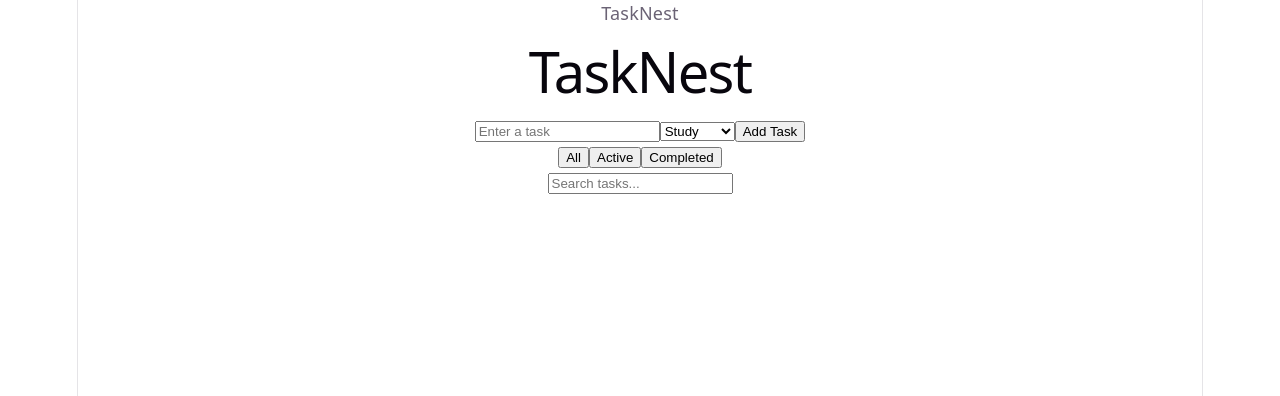
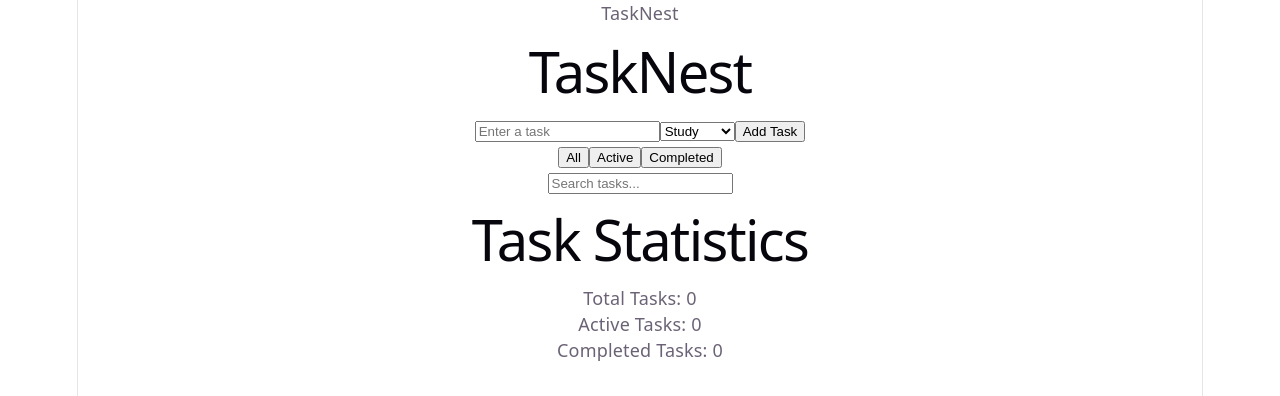
Before and after one commit to alinakhan9076/tasknest-react, a React (Vite) app: page / in a window 1280 px wide. Shown: the top 396 px of the page. Built offline with nearby package versions, Linux system fonts and the light colour scheme.

Commit message:
Connect StatsPage with tasks

```diff
--- a/src/App.jsx
+++ b/src/App.jsx
@@ -1,13 +1,32 @@
+import { useEffect, useState } from "react";
 import Navbar from "./components/Navbar"
 import HomePage from "./pages/HomePage";
+import StatsPage from "./pages/StatsPage";
 
 function App(){
-  return(
-  <>
+  const [tasks, setTasks] = useState(() => {
+    const savedTasks = localStorage.getItem("tasks");
+
+    if (savedTasks) {
+      return JSON.parse(savedTasks);
+    }
+    return [];
+  });
+
+  useEffect(() => {
+    localStorage.setItem("tasks", JSON.stringify(tasks));
+  }, [tasks]);
+
+  return (
+    <>
+
     <Navbar title="TaskNest" />
 
-    <HomePage />
-  </>
+    <HomePage tasks={tasks}
+    setTasks={setTasks} />
+
+    <StatsPage tasks={tasks} />
+    </>
   );
 }
 
--- a/src/pages/HomePage.jsx
+++ b/src/pages/HomePage.jsx
@@ -1,18 +1,10 @@
-import { useEffect, useState } from "react";
+import { useState } from "react";
 import AddTaskForm from "../components/AddTaskForm";
 import FilterBar from "../components/FilterBar";
 import SearchBar from "../components/SearchBar";
 import TaskList from "../components/TaskList";
 
-function HomePage() {
-    const [tasks, setTasks] = useState(() => {
-        const savedTasks = localStorage.getItem("tasks");
-
-        if(savedTasks) {
-            return JSON.parse(savedTasks);
-        }
-        return [];
-    });
+function HomePage({ tasks, setTasks }) {
     const [filter, setFilter] = useState("all");
     const [searchQuery, setSearchQuery] = useState("");
 
@@ -32,10 +24,6 @@ function HomePage() {
             }
         return true;
     });
-
-    useEffect(() => {
-        localStorage.setItem("tasks", JSON.stringify(tasks));
-    }, [tasks]);
 
     function addTask(taskData) {
         const newTask = {
--- a/src/pages/StatsPage.jsx
+++ b/src/pages/StatsPage.jsx
@@ -0,0 +1,22 @@
+function StatsPage ({tasks}) {
+    const totalTasks = tasks.length;
+
+    const completedTasks = tasks.filter(
+        (task) => task.completed
+    ).length;
+
+    const activeTasks = tasks.filter(
+        (task) => !task.completed
+    ).length;
+
+    return (
+        <div>
+            <h1>Task Statistics</h1>
+            <p>Total Tasks: {totalTasks}</p>
+            <p>Active Tasks: {activeTasks} </p>
+            <p>Completed Tasks: {completedTasks} </p>
+        </div>
+    );
+}
+
+export default StatsPage;
```
